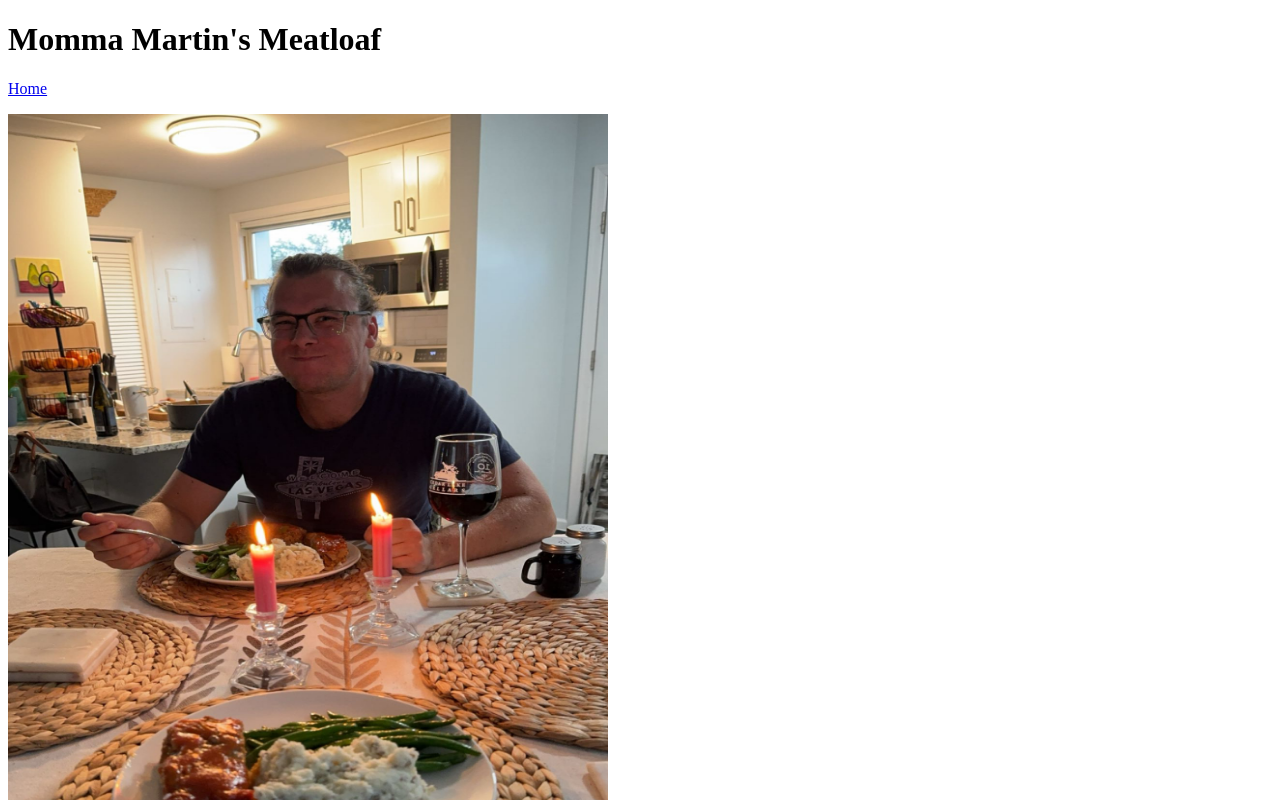
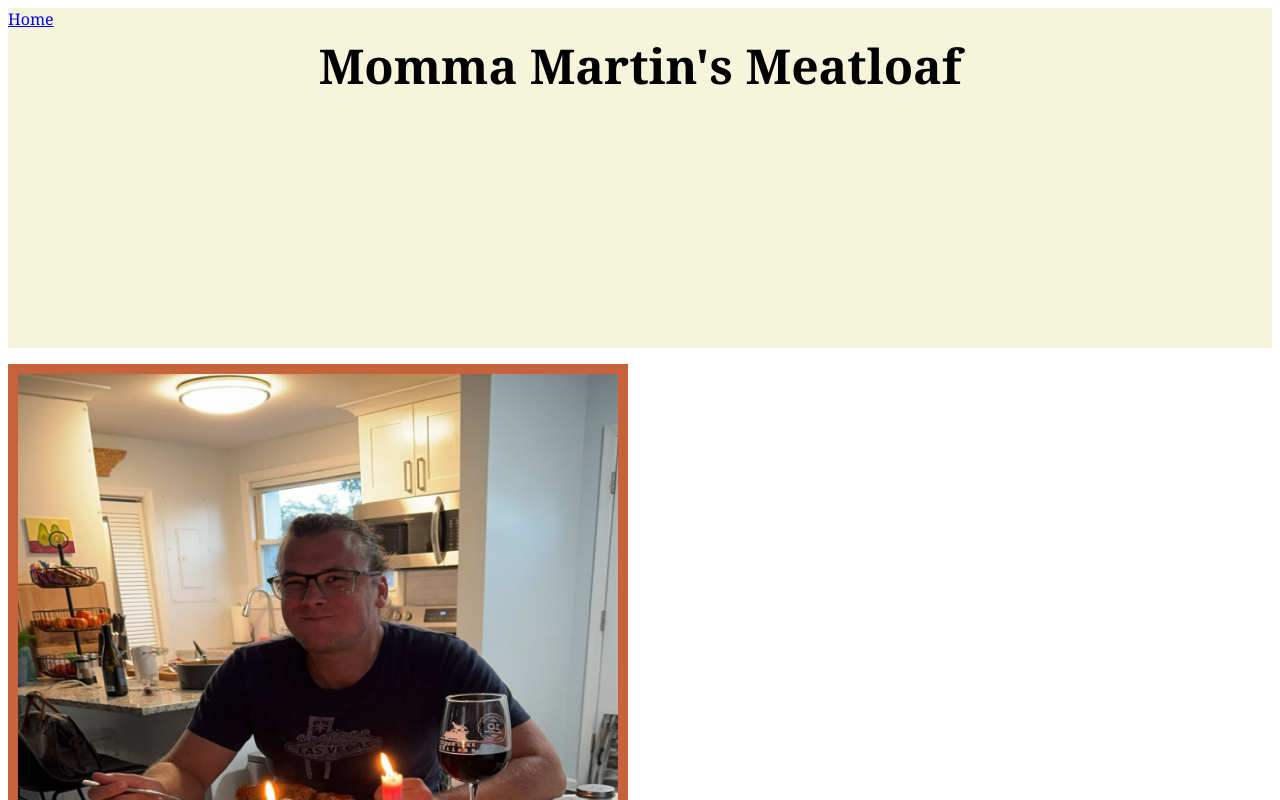
Before and after one commit to brsmartin12/martin-recipes, a plain HTML site: page recipes/moms_meatloaf.html in a window 1280 px wide. Shown: the top 800 px of the page. Drawn offline with Linux system fonts and the light colour scheme.

Commit message:
began styling images and recipe title banners
added border to images. in moms_meatloaf page added a title
banner, and rearranged the home page link relative to title.

```diff
--- a/recipes/moms_meatloaf.html
+++ b/recipes/moms_meatloaf.html
@@ -4,11 +4,14 @@
     <meta charset="UTF-8">
     <meta name="viewport" content="width=device-width, initial-scale=1.0">
     <title>Momma Martin's Meatloaf</title>
+    <link rel="stylesheet" href="../style.css">
 </head>
 <body>
-    <h1>Momma Martin's Meatloaf</h1>
+    <div class="recipe-title-banner">
+        <a href="../index.html">Home</a>
 
-    <a href="../index.html">Home</a>
+        <h1 class="recipe-title">Momma Martin's Meatloaf</h1>
+    </div>
 
     <p>
         <img src="../images/me-with-meatloaf.JPG" alt="Me sitting at a table with my mom's meatloaf, veggies, and a glass of wine." width="600" height="900">
--- a/style.css
+++ b/style.css
@@ -28,3 +28,21 @@ a {
     display: block;
     margin-bottom: 3px;
 }
+
+.recipe-title-banner {
+    background-color: beige;
+    margin: 0 auto;
+    padding-bottom: 250px;
+}
+
+.recipe-title {
+    text-align: center;
+    margin: 0px auto;
+    font-size: 48px;
+}
+
+img {
+    border: 10px solid;
+    border-color: rgb(199, 98, 58);
+    /*A negative top margin that puts it half way up on the title box would be cool.*/
+}
```
Also changed, not shown: recipes/classic_risotto.html (+2 -1 lines), recipes/country_biscuits.html (+2 -1 lines).
